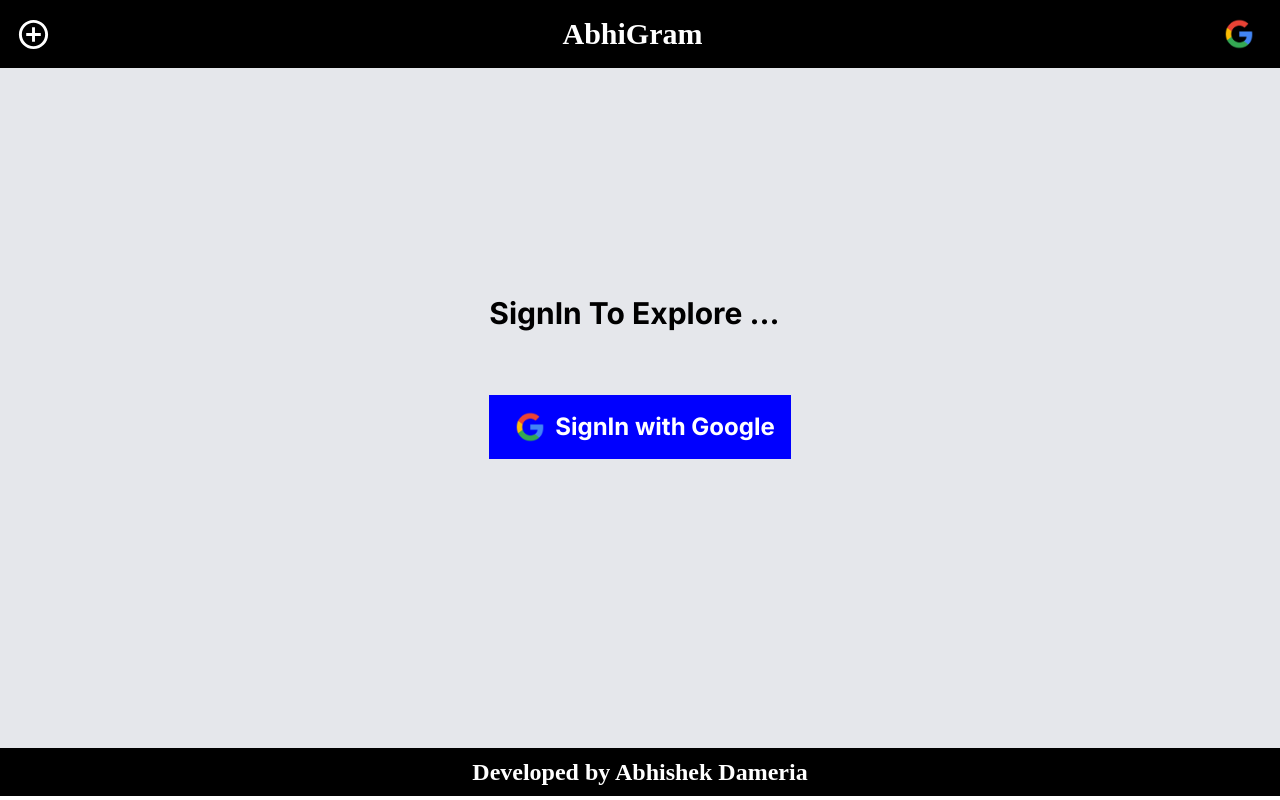
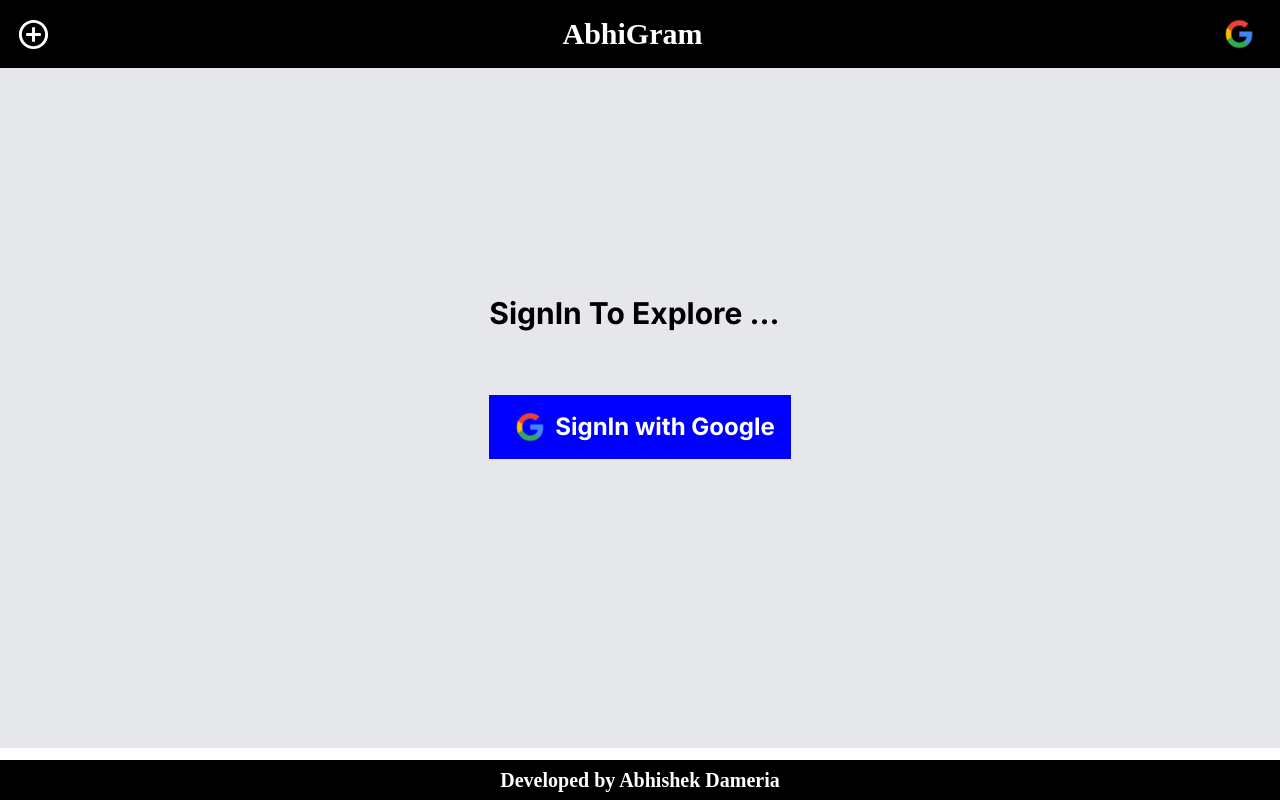
Before and after one commit to Abhishekiet/abhigram, a Next.js app: page /signin in a window 1280 px wide. Built offline with nearby package versions, Linux system fonts and the light colour scheme; no server answers.

Commit message:
Update Footer.js

```diff
--- a/app/components/Footer.js
+++ b/app/components/Footer.js
@@ -1,7 +1,7 @@
 const Footer=()=>{
     return(
-        <div className=" p-2 flex bg-[black] w-full justify-center">
-            <h1 className=" text-white text-2xl font-bold" style={{ fontFamily:'cursive' }}> Developed by Abhishek Dameria </h1>
+        <div className=" p-2 flex items-center bg-[black] absolute bottom-0 w-full h-[5vh] justify-center">
+            <h1 className=" text-white text-xl font-bold" style={{ fontFamily:'cursive' }}> Developed by Abhishek Dameria </h1>
         </div>
     )
 }
```
